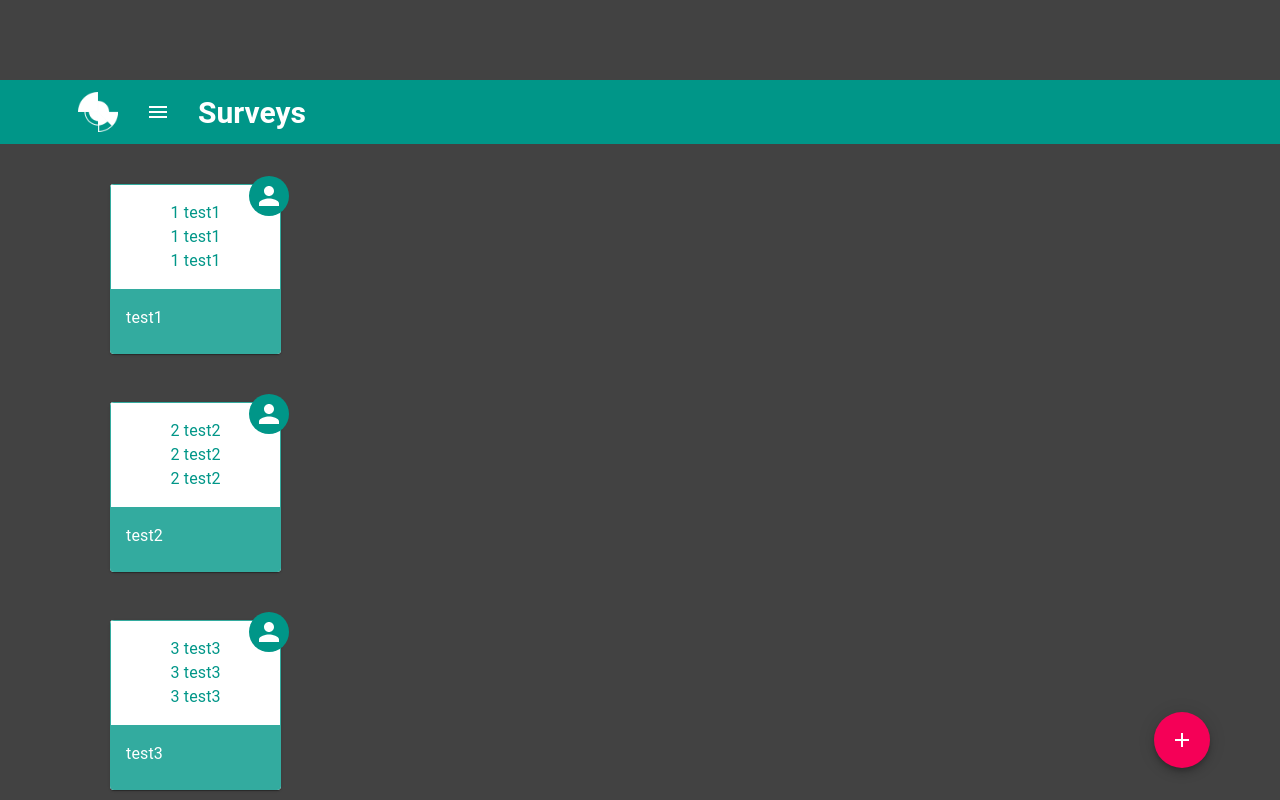
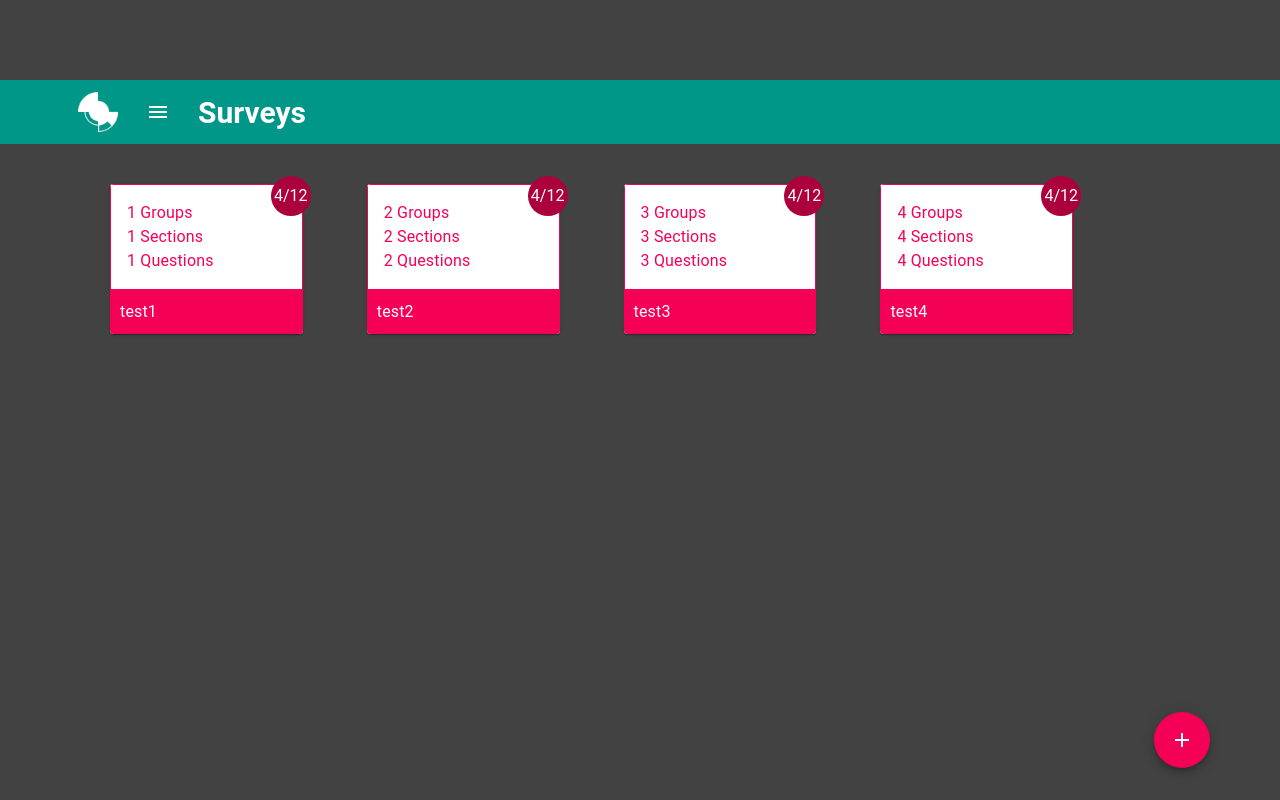
Before and after one commit to bobbylej/grow-me, a React (Create React App) app: page /surveys in a window 1280 px wide. Shown: the top 800 px of the page. Built offline with nearby package versions, Linux system fonts and the light colour scheme.

Commit message:
[9] Add translation, logic and fix styles

```diff
--- a/src/app/shared/components/Circle/Circle.styles.ts
+++ b/src/app/shared/components/Circle/Circle.styles.ts
@@ -2,9 +2,14 @@ import { Theme } from '@material-ui/core';
 import { makeStyles } from '@material-ui/styles';
 
 export const useCircleStyles = makeStyles((theme: Theme) => ({
-  circle: {
-    borderRadius: '50%',
+  circleSurvey: {
+    color: theme.palette.secondary.contrastText,
+    backgroundColor: theme.palette.secondary.dark,
+    fontSize: '1rem',
+  },
+  circleTemplate: {
     color: theme.palette.primary.contrastText,
-    backgroundColor: theme.palette.primary.main,
+    backgroundColor: theme.palette.primary.dark,
+    fontSize: '1rem',
   },
 }));
--- a/src/app/shared/components/Circle/Circle.tsx
+++ b/src/app/shared/components/Circle/Circle.tsx
@@ -5,14 +5,25 @@ import { useCircleStyles } from './Circle.styles';
 export interface CircleProps {
   text?: string;
   icon?: string;
+  theme: 'survey' | 'template';
 }
 
-export const Circle = ({ text, icon }: CircleProps): ReactElement => {
-  const { circle } = useCircleStyles();
+export const Circle = ({
+  text,
+  icon,
+  theme,
+}: CircleProps): ReactElement => {
+  const { circleSurvey, circleTemplate } = useCircleStyles();
 
   return (
     <div>
-      <Avatar className={circle}>{text || icon}</Avatar>
+      <Avatar
+        className={
+          theme === 'template' ? circleTemplate : circleSurvey
+        }
+      >
+        {text || icon}
+      </Avatar>
     </div>
   );
 };
--- a/src/app/shared/components/ItemSquare/ItemSquare.styles.ts
+++ b/src/app/shared/components/ItemSquare/ItemSquare.styles.ts
@@ -3,8 +3,9 @@ import { makeStyles } from '@material-ui/styles';
 
 export const useItemSquareStyles = makeStyles((theme: Theme) => ({
   itemSquareContainer: {
-    display: 'flex',
-    flexDirection: 'row',
+    // display: 'flex',
+    width: '20%',
+    // flexDirection: 'row',
     margin: '1rem',
     padding: '0.5rem',
   },
@@ -13,11 +14,11 @@ export const useItemSquareStyles = makeStyles((theme: Theme) => ({
   },
   descriptionSquareTemplate: {
     color: theme.palette.primary.contrastText,
-    backgroundColor: theme.palette.primary.light,
+    backgroundColor: theme.palette.primary.main,
   },
   descriptionSquareSurvey: {
     color: theme.palette.secondary.contrastText,
-    backgroundColor: theme.palette.secondary.light,
+    backgroundColor: theme.palette.secondary.main,
   },
   itemSquareTemplate: {
     color: theme.palette.primary.main,
@@ -31,5 +32,6 @@ export const useItemSquareStyles = makeStyles((theme: Theme) => ({
     position: 'absolute',
     top: '0',
     right: '0',
+    fontSize: '1rem',
   },
 }));
--- a/src/app/shared/components/ItemSquare/ItemSquare.tsx
+++ b/src/app/shared/components/ItemSquare/ItemSquare.tsx
@@ -12,11 +12,13 @@ import { SquareItem } from 'app/shared/interfaces/squareItem';
 
 export interface ItemSquareProps {
   square: SquareItem;
+  theme: 'survey' | 'template';
   handleSquareClick: () => void;
 }
 
 export const ItemSquare = ({
   square,
+  theme,
   handleSquareClick,
 }: ItemSquareProps): ReactElement => {
   const {
@@ -26,6 +28,14 @@ export const ItemSquare = ({
     descriptionSquareSurvey,
     circleSurvey,
   } = useItemSquareStyles();
+
+  const getCircleText = (badge: {
+    total: number;
+    amount?: number;
+  }): string => {
+    const { amount, total } = badge;
+    return amount ? `${amount}/${total}` : `${total}`;
+  };
 
   return (
     <>
@@ -38,17 +48,26 @@ export const ItemSquare = ({
         <Grid
           className={itemSquareWrap}
           item
-          xs={2}
+          xs={12}
           onClick={handleSquareClick}
         >
           <div className={circleSurvey}>
-            <Circle />
+            <Circle
+              theme="survey"
+              text={getCircleText({
+                total: 12,
+                amount: 4,
+              })}
+            />
           </div>
           <Card>
-            <ItemSquareList square={square} />
+            <ItemSquareList theme="survey" square={square} />
             <CardContent
+              style={{ padding: '10px' }}
               className={
-                descriptionSquareTemplate || descriptionSquareSurvey
+                theme === 'template'
+                  ? descriptionSquareTemplate
+                  : descriptionSquareSurvey
               }
             >
               <Typography variant="body1">{square.name}</Typography>
--- a/src/app/shared/components/ItemSquareList/ItemSquareList.styles.ts
+++ b/src/app/shared/components/ItemSquareList/ItemSquareList.styles.ts
@@ -6,8 +6,15 @@ export const useItemSquareListStyles = makeStyles((theme: Theme) => ({
     display: 'flex',
     flexDirection: 'column',
     alignItems: 'center',
+  },
+  itemSquareTemplate: {
     color: theme.palette.primary.main,
     backgroundColor: theme.palette.primary.contrastText,
-    border: `1px solid ${theme.palette.primary.light}`,
+    border: `1px solid ${theme.palette.primary.main}`,
+  },
+  itemSquareSurvey: {
+    color: theme.palette.secondary.main,
+    backgroundColor: theme.palette.secondary.contrastText,
+    border: `1px solid ${theme.palette.secondary.main}`,
   },
 }));
--- a/src/app/shared/components/ItemSquareList/ItemSquareList.tsx
+++ b/src/app/shared/components/ItemSquareList/ItemSquareList.tsx
@@ -1,27 +1,56 @@
 import { CardContent, Typography } from '@material-ui/core';
+import { SquareItem } from 'app/shared/interfaces/squareItem';
 import React, { ReactElement } from 'react';
-import { SquareItem } from '../../interfaces/squareItem';
+import { useIntl } from 'react-intl';
+
 import { useItemSquareListStyles } from './ItemSquareList.styles';
 
 export interface ItemSquareListParams {
   square: SquareItem;
+  theme: 'survey' | 'template';
 }
 
 export const ItemSquareList = ({
   square,
+  theme,
 }: ItemSquareListParams): ReactElement => {
-  const { itemSquare } = useItemSquareListStyles();
+  const {
+    itemSquare,
+    itemSquareTemplate,
+    itemSquareSurvey,
+  } = useItemSquareListStyles();
+
+  const intl = useIntl();
 
   return (
-    <CardContent className={itemSquare} key={square.name}>
+    <CardContent
+      className={
+        itemSquare && theme === 'template'
+          ? itemSquareTemplate
+          : itemSquareSurvey
+      }
+      key={square.name}
+    >
       <Typography variant="body1">
-        {square.groupsNumber} {square.name}
+        {square.groupsNumber}{' '}
+        {intl.formatMessage({
+          id: 'GLOBAL.LABEL.GROUPS',
+          defaultMessage: 'Groups',
+        })}
       </Typography>
       <Typography variant="body1">
-        {square.sectionsNumber} {square.name}
+        {square.sectionsNumber}{' '}
+        {intl.formatMessage({
+          id: 'GLOBAL.LABEL.SECTIONS',
+          defaultMessage: 'Sections',
+        })}
       </Typography>
       <Typography variant="body1">
-        {square.questionsNumber} {square.name}
+        {square.questionsNumber}{' '}
+        {intl.formatMessage({
+          id: 'GLOBAL.LABEL.QUESTIONS',
+          defaultMessage: 'Questions',
+        })}
       </Typography>
     </CardContent>
   );
--- a/src/app/shared/styles/layout.styles.ts
+++ b/src/app/shared/styles/layout.styles.ts
@@ -11,6 +11,10 @@ const useLayoutStyles = makeStyles((theme: Theme) => ({
     maxWidth: maxContentWidth,
     margin: 'auto',
   },
+  surveyContainer: {
+    display: 'flex',
+    flexWrap: 'wrap',
+  },
 }));
 
 export default useLayoutStyles;
--- a/src/app/shared/translations/de.json
+++ b/src/app/shared/translations/de.json
@@ -1,5 +1,8 @@
 {
   "CREATE_SURVEY.TITLE": "Umfrage erstellen",
+  "GLOBAL.LABEL.GROUPS": "Gruppen",
+  "GLOBAL.LABEL.QUESTIONS": "Fragen",
+  "GLOBAL.LABEL.SECTIONS": "Abschnitte",
   "GLOBAL.NAVIGATION.PAGE_ONE": "Seite eins",
   "GLOBAL.NAVIGATION.SURVEYS": "Umfragen",
   "PAGE_ONE.ACTION.ADD_NEW_ITEM": "Neues Element hinzufügen",
--- a/src/app/shared/translations/en.json
+++ b/src/app/shared/translations/en.json
@@ -1,5 +1,8 @@
 {
   "CREATE_SURVEY.TITLE": "Create Survey",
+  "GLOBAL.LABEL.GROUPS": "Groups",
+  "GLOBAL.LABEL.QUESTIONS": "Questions",
+  "GLOBAL.LABEL.SECTIONS": "Sections",
   "GLOBAL.NAVIGATION.PAGE_ONE": "Page one",
   "GLOBAL.NAVIGATION.SURVEYS": "Surveys",
   "PAGE_ONE.ACTION.ADD_NEW_ITEM": "Add new item",
--- a/src/app/shared/translations/pl.json
+++ b/src/app/shared/translations/pl.json
@@ -1,5 +1,8 @@
 {
   "CREATE_SURVEY.TITLE": "Utwórz ankietę",
+  "GLOBAL.LABEL.GROUPS": "Grupy",
+  "GLOBAL.LABEL.QUESTIONS": "Pytania",
+  "GLOBAL.LABEL.SECTIONS": "Sekcje",
   "GLOBAL.NAVIGATION.PAGE_ONE": "Strona pierwsza",
   "GLOBAL.NAVIGATION.SURVEYS": "Ankiety",
   "PAGE_ONE.ACTION.ADD_NEW_ITEM": "Dodaj nową pozycję",
--- a/src/app/views/Surveys/SurveysList/SurveysList.tsx
+++ b/src/app/views/Surveys/SurveysList/SurveysList.tsx
@@ -12,7 +12,7 @@ import { FabContainer } from 'app/shared/components/FabContainer/FabContainer';
 
 export const SurveysList = (): ReactElement => {
   const intl = useIntl();
-  const { content } = useLayoutStyles();
+  const { content, surveyContainer } = useLayoutStyles();
   const { fab } = useFabStyles();
   const { url } = useRouteMatch();
 
@@ -64,6 +64,7 @@ export const SurveysList = (): ReactElement => {
 
   const itemsSquareList = itemsSquare.map((item) => (
     <ItemSquare
+      theme="survey"
       key={item.id}
       square={item}
       handleSquareClick={handleSquareClick}
@@ -72,7 +73,7 @@ export const SurveysList = (): ReactElement => {
 
   return (
     <Grid className={content} container spacing={2}>
-      <Grid item xs={12}>
+      <Grid className={surveyContainer} item xs={12}>
         {itemsSquareList}
       </Grid>
       <Grid item xs={12}>
```
